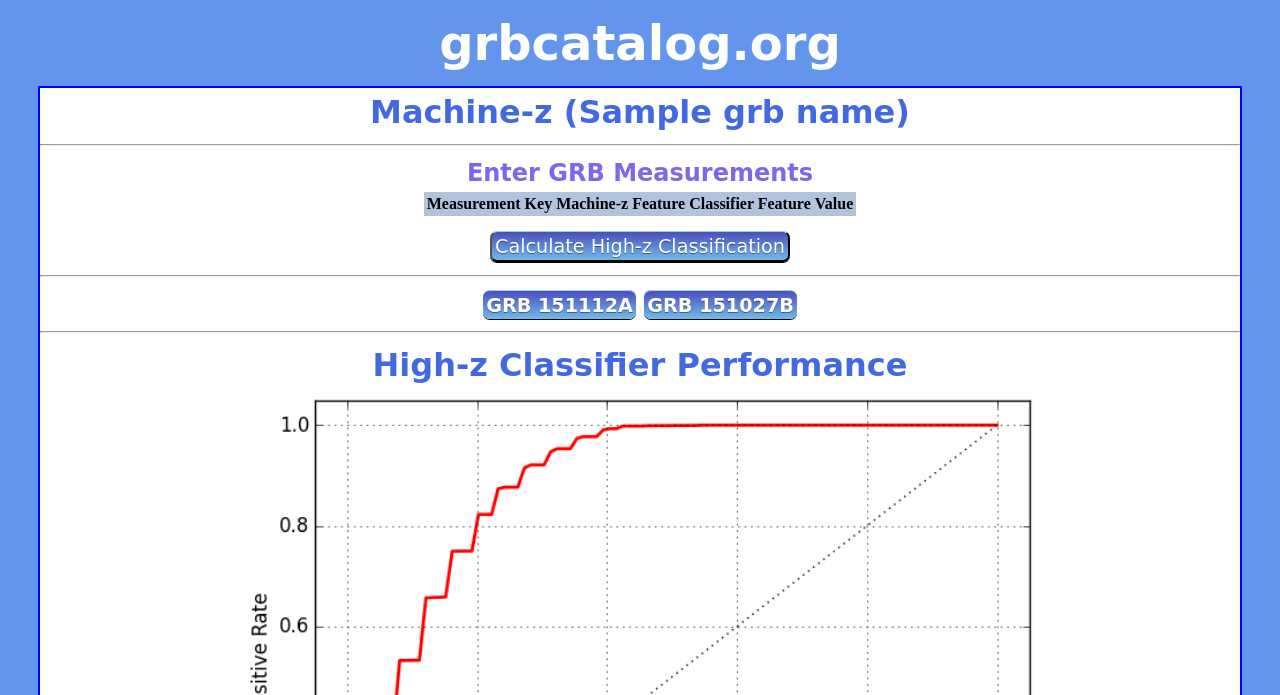
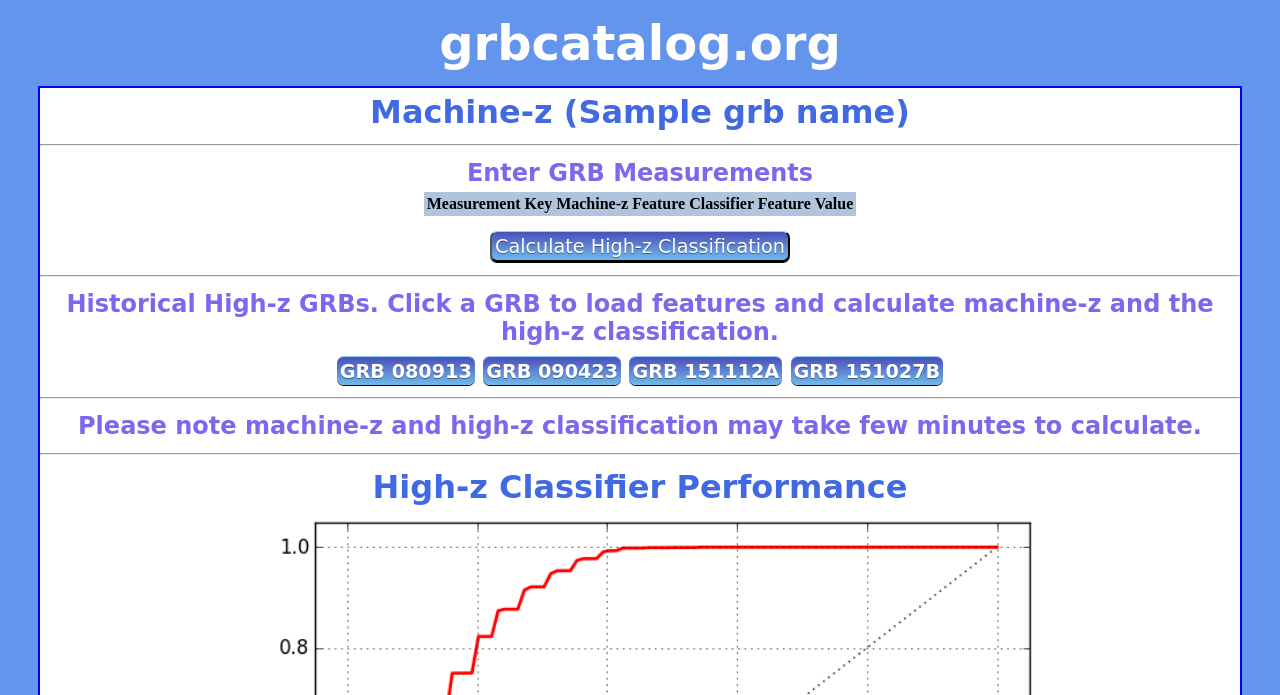
Before and after one commit to tilanukwatta/grbcatalog.org, a Django app: template grbcatalog/templates/machine_z_page.html in a window 1280 px wide. Shown: the top 695 px of the page. Run offline with Django 3.2, Linux system fonts and the light colour scheme; the template is opened without the code that fills it: most values are stand-ins (such as "Sample title", 1, 10 or a date in 2020); lists and menus that the app fills with data are empty.

Commit message:
added explanatory text to machine-z page

```diff
--- a/grbcatalog/templates/machine_z_page.html
+++ b/grbcatalog/templates/machine_z_page.html
@@ -57,6 +57,11 @@
 
 <hr>
 <p>
+Historical High-z GRBs. Click a GRB to load features and calculate machine-z and the high-z classification.
+</p>
+<p>
+<a href="{%url 'machine_z_page'%}?grb_name=GRB 080913&T90=8.0&Fluence=5.6&1sPeakPhotonFlux=1.4&C_PL=1.0&XRTEarlyFlux=-1000.0&XRTSpectralIndex=1.70843&NH=0.894847&VMagLimit=0.0&BMagLimit=0.0&UVW1MagLimit=0.0&UVM2MagLimit=0.0&UVW2MagLimit=0.0&WhiteMagLimit=0.0" class="button">GRB 080913</a>
+<a href="{%url 'machine_z_page'%}?grb_name=GRB 090423&T90=10.3&Fluence=5.9&1sPeakPhotonFlux=1.7&C_PL=1.0&XRTEarlyFlux=-1000.0&XRTSpectralIndex=1.8158&NH=56.4459&VMagLimit=0.0&BMagLimit=0.0&UVW1MagLimit=0.0&UVM2MagLimit=0.0&UVW2MagLimit=0.0&WhiteMagLimit=0.0" class="button">GRB 090423</a>
 <a href="{%url 'machine_z_page'%}?grb_name=GRB 151112A&T90=19.32&Fluence=9.4&1sPeakPhotonFlux=1.9&PhotonIndex=1.77&C_PL=0&XRTEarlyFlux=-1000.0&XRT11HourFlux=0.13372476&XRT24HourFlux=0.087159397&XRTTemporalIndex=-0.5487&XRTSpectralIndex=2.21066&NH=1.067334&VMagVal=20.2&VMagLimit=0&BMagVal=21.1&BMagLimit=0&UVW1MagVal=21.4&UVW1MagLimit=0&UVM2MagVal=21.3&UVM2MagLimit=0&UVW2MagVal=-1000.0&UVW2MagLimit=-1000.0&UMagVal=21.5&UMagLimit=0&WhiteMagVal=21.8&WhiteMagLimit=0" class="button">GRB 151112A</a>
 <a href="{%url 'machine_z_page'%}?grb_name=GRB 151027B&T90=80.0&Fluence=15.0&1sPeakPhotonFlux=-1000.0&PhotonIndex=1.83&C_PL=0&XRTEarlyFlux=53.7&XRT11HourFlux=0.160238208&XRT24HourFlux=0.062630016&XRTTemporalIndex=-5.787&XRTSpectralIndex=1.81176&NH=41.4649&VMagVal=20.8&VMagLimit=1&BMagVal=20.6&BMagLimit=0&UVW1MagVal=20.4&UVW1MagLimit=0&UVM2MagVal=19.1&UVM2MagLimit=0&UVW2MagVal=19.9&UVW2MagLimit=0&UMagVal=20.4&UMagLimit=0&WhiteMagVal=20.5&WhiteMagLimit=0" class="button">GRB 151027B</a>
 </p>
@@ -80,6 +85,13 @@ High-z Classifier: This burst is low-z (z < 4)
 If you have resources to follow-up only <{{ highz_results.3|floatformat }}% of the GRBs then observe this event.
 </p>
 
+<hr>
+
+{% else %}
+
+<p>
+Please note machine-z and high-z classification may take few minutes to calculate.
+</p>
 <hr>
 
 {% endif %}
```
Also changed, not shown: grbcatalog/grb/views.py (+9 -8 lines), grbcatalog/machinez.py (+6 -3 lines).
